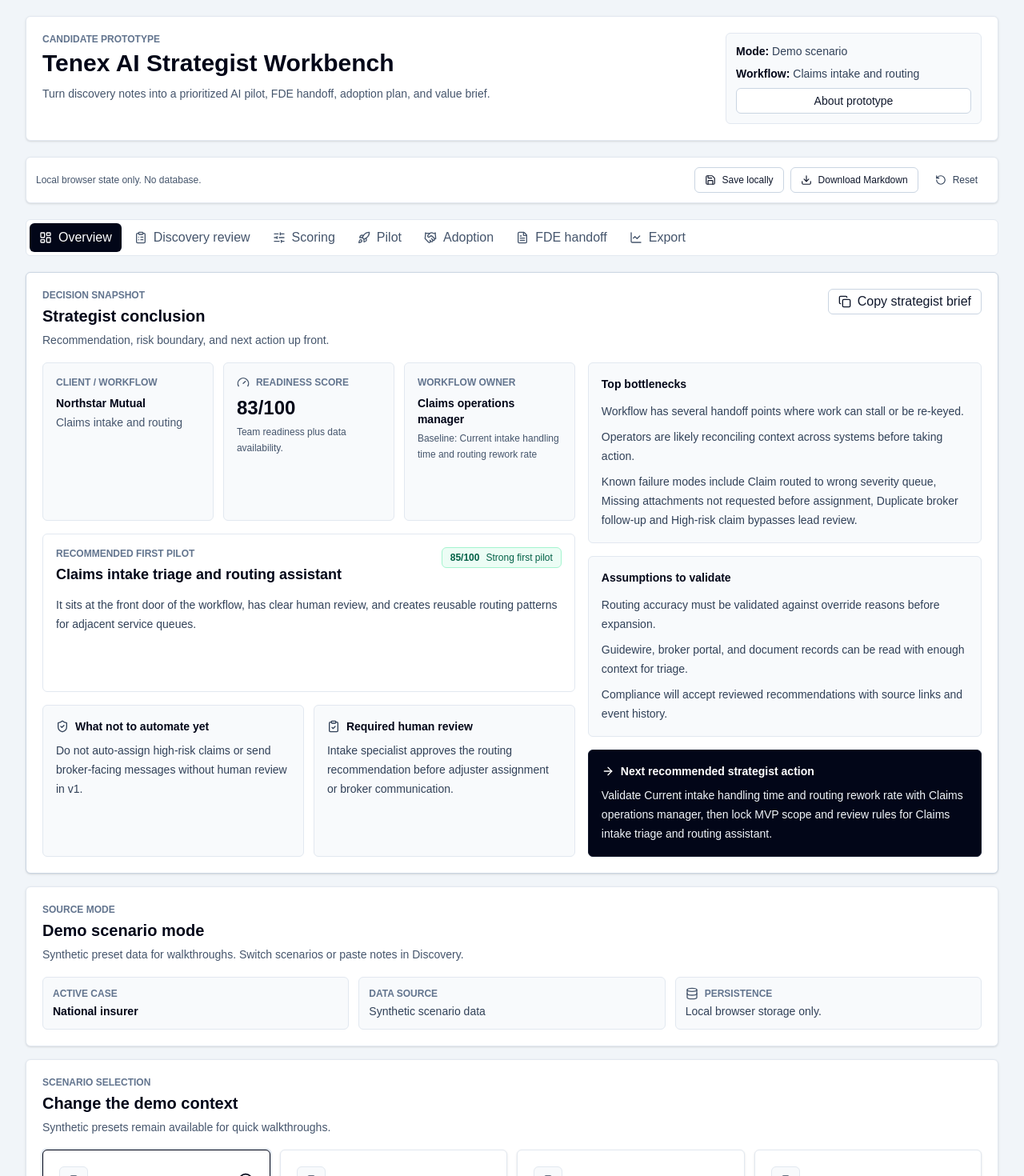
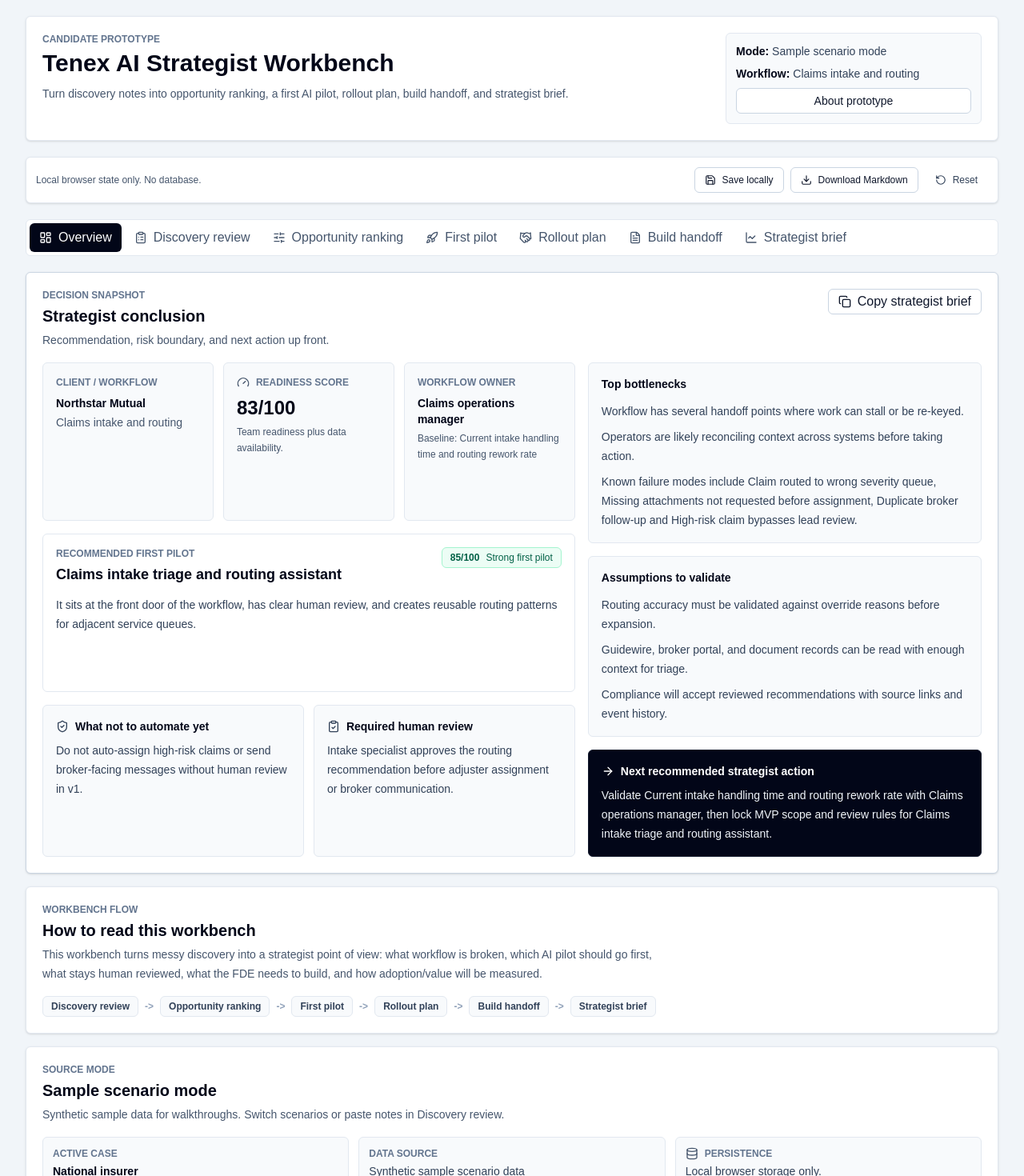
Before and after one commit to ariat123/tenex-ai-strategist-workbench, a Next.js app: page / in a window 1280 px wide. Shown: the top 1470 px of the page at 80% size. Built offline with nearby package versions, Linux system fonts and the light colour scheme; no server answers.

Commit message:
Clarify strategist workflow UX

```diff
--- a/app/api/synthesize-discovery/route.ts
+++ b/app/api/synthesize-discovery/route.ts
@@ -115,7 +115,7 @@ export async function POST(request: Request) {
   if (requiredAccessCode && suppliedAccessCode !== requiredAccessCode) {
     return errorResponse(
       "protected",
-      "AI synthesis is protected for this demo. Demo mode still works.",
+      "AI synthesis is protected for this demo. Sample scenarios still work.",
       403,
     );
   }
@@ -133,7 +133,7 @@ export async function POST(request: Request) {
   if (!apiKey) {
     return errorResponse(
       "missing_api_key",
-      "AI synthesis is not configured for this deployment. Demo mode still works.",
+      "AI synthesis is not configured for this deployment. Sample scenarios still work.",
       400,
     );
   }
--- a/app/layout.tsx
+++ b/app/layout.tsx
@@ -4,7 +4,7 @@ import "./globals.css";
 export const metadata: Metadata = {
   title: "Tenex AI Strategist Workbench",
   description:
-    "Candidate prototype for turning discovery notes into a first AI pilot, FDE handoff, adoption plan, and measurement brief.",
+    "Candidate prototype for turning discovery notes into opportunity ranking, a first AI pilot, rollout plan, build handoff, and strategist brief.",
 };
 
 export default function RootLayout({
--- a/components/adoption-plan.tsx
+++ b/components/adoption-plan.tsx
@@ -31,9 +31,9 @@ export function AdoptionPlan({
     <div className="grid gap-4">
       <Card>
         <SectionHeader
-          eyebrow="Change management"
-          title="Stakeholder map"
-          description={`The pilot needs ${discovery.workflowOwner} to own feedback, baseline movement, and the required review path.`}
+          eyebrow="Rollout plan"
+          title="Stakeholder and adoption path"
+          description={`Identify stakeholders, adoption risks, assumptions, and the 30/60/90 path to usage. The pilot needs ${discovery.workflowOwner} to own feedback, baseline movement, and the required review path.`}
         />
         <div className="mb-4 grid gap-3 md:grid-cols-3">
           <div className="rounded-md border border-slate-200 bg-slate-50 p-3">
@@ -92,7 +92,7 @@ export function AdoptionPlan({
       <Card>
         <SectionHeader
           title="Assumptions to validate"
-          description="Adoption planning should expose what is not proven yet."
+          description="Rollout and adoption planning should expose what is not proven yet."
         />
         <div className="grid gap-3 md:grid-cols-3">
           {assumptionsToValidate.slice(0, 6).map((assumption) => (
@@ -110,8 +110,8 @@ export function AdoptionPlan({
 
       <Card>
         <SectionHeader
-          title="Adoption risk register"
-          description="Adoption risk is implementation scope."
+          title="Rollout and adoption risk register"
+          description="Adoption risk is implementation scope because the workflow only matters if people use it."
         />
         <div className="overflow-x-auto">
           <table className="w-full min-w-[760px] text-left text-sm">
--- a/components/app-shell.tsx
+++ b/components/app-shell.tsx
@@ -56,11 +56,20 @@ import type {
 const sections: TabItem<SectionId>[] = [
   { id: "overview", label: "Overview", icon: LayoutDashboard },
   { id: "discovery", label: "Discovery review", icon: ClipboardList },
-  { id: "scoring", label: "Scoring", icon: SlidersHorizontal },
-  { id: "pilot", label: "Pilot", icon: Rocket },
-  { id: "adoption", label: "Adoption", icon: Handshake },
-  { id: "handoff", label: "FDE handoff", icon: FileText },
-  { id: "export", label: "Export", icon: LineChart },
+  { id: "scoring", label: "Opportunity ranking", icon: SlidersHorizontal },
+  { id: "pilot", label: "First pilot", icon: Rocket },
+  { id: "adoption", label: "Rollout plan", icon: Handshake },
+  { id: "handoff", label: "Build handoff", icon: FileText },
+  { id: "export", label: "Strategist brief", icon: LineChart },
+];
+
+const workbenchPath = [
+  "Discovery review",
+  "Opportunity ranking",
+  "First pilot",
+  "Rollout plan",
+  "Build handoff",
+  "Strategist brief",
 ];
 
 type SynthesisResponse =
@@ -120,6 +129,25 @@ export function AppShell() {
       ),
     [activeCase, scoredOpportunities, recommendedPilot],
   );
+  const modeLabel =
+    activeCase.mode === "ai-synthesis"
+      ? "AI synthesized case"
+      : activeCase.scenarioId === "custom"
+        ? "Template mode"
+        : "Sample scenario mode";
+  const sourceModeTitle = modeLabel;
+  const sourceModeDescription =
+    activeCase.mode === "ai-synthesis"
+      ? "This case was synthesized from pasted discovery notes and remains fully editable."
+      : activeCase.scenarioId === "custom"
+        ? "A template-driven starting point for replacing the defaults with your own workflow."
+        : "Synthetic sample data for walkthroughs. Switch scenarios or paste notes in Discovery review.";
+  const dataSourceLabel =
+    activeCase.mode === "ai-synthesis"
+      ? "Pasted discovery notes"
+      : activeCase.scenarioId === "custom"
+        ? "Template defaults"
+        : "Synthetic sample scenario data";
 
   useEffect(() => {
     const stored = loadWorkbenchState();
@@ -289,16 +317,14 @@ export function AppShell() {
                 Tenex AI Strategist Workbench
               </h1>
               <p className="mt-2 max-w-3xl text-sm leading-6 text-slate-600">
-                Turn discovery notes into a prioritized AI pilot, FDE handoff,
-                adoption plan, and value brief.
+                Turn discovery notes into opportunity ranking, a first AI pilot,
+                rollout plan, build handoff, and strategist brief.
               </p>
             </div>
             <div className="grid gap-2 rounded-md border border-slate-200 bg-slate-50 p-3 text-sm text-slate-700 sm:min-w-80">
               <div>
                 <span className="font-semibold text-slate-950">Mode: </span>
-                {activeCase.mode === "demo"
-                  ? "Demo scenario"
-                  : "AI synthesis"}
+                {modeLabel}
               </div>
               <div>
                 <span className="font-semibold text-slate-950">Workflow: </span>
@@ -335,17 +361,30 @@ export function AppShell() {
             />
             <Card>
               <SectionHeader
+                eyebrow="Workbench flow"
+                title="How to read this workbench"
+                description="This workbench turns messy discovery into a strategist point of view: what workflow is broken, which AI pilot should go first, what stays human reviewed, what the FDE needs to build, and how adoption/value will be measured."
+              />
+              <div className="flex flex-wrap gap-2">
+                {workbenchPath.map((step, index) => (
+                  <div key={step} className="flex items-center gap-2">
+                    <span className="rounded-md border border-slate-200 bg-slate-50 px-2.5 py-1 text-xs font-semibold text-slate-700">
+                      {step}
+                    </span>
+                    {index < workbenchPath.length - 1 ? (
+                      <span className="text-xs font-semibold text-slate-400">
+                        -&gt;
+                      </span>
+                    ) : null}
+                  </div>
+                ))}
+              </div>
+            </Card>
+            <Card>
+              <SectionHeader
                 eyebrow="Source mode"
-                title={
-                  activeCase.mode === "demo"
-                    ? "Demo scenario mode"
-                    : "AI synthesis mode"
-                }
-                description={
-                  activeCase.mode === "demo"
-                    ? "Synthetic preset data for walkthroughs. Switch scenarios or paste notes in Discovery."
-                    : "This case was synthesized from pasted notes and remains fully editable."
-                }
+                title={sourceModeTitle}
+                description={sourceModeDescription}
               />
               <div className="grid gap-3 md:grid-cols-3">
                 <div className="rounded-md border border-slate-200 bg-slate-50 p-3">
@@ -361,9 +400,7 @@ export function AppShell() {
                     Data source
                   </p>
                   <p className="mt-1 text-sm leading-5 text-slate-700">
-                    {activeCase.mode === "demo"
-                      ? "Synthetic scenario data"
-                      : "Pasted discovery notes"}
+                    {dataSourceLabel}
                   </p>
                 </div>
                 <div className="rounded-md border border-slate-200 bg-slate-50 p-3">
@@ -382,7 +419,7 @@ export function AppShell() {
             <Card>
               <SectionHeader
                 eyebrow="Scenario selection"
-                title="Change the demo context"
+                title="Change the sample context"
                 description="Synthetic presets remain available for quick walkthroughs."
               />
               <ScenarioSelector
@@ -430,7 +467,7 @@ export function AppShell() {
                 <SectionHeader
                   eyebrow="Full discovery context"
                   title="All structured discovery fields"
-                  description="These details feed the recommendation, handoff, adoption plan, and export brief."
+                  description="These details feed the recommendation, build handoff, rollout plan, and strategist brief."
                 />
                 <DiscoveryForm
                   discovery={activeCase.discovery}
@@ -494,7 +531,6 @@ export function AppShell() {
 
         {activeSection === "export" ? (
           <div className="grid gap-4">
-            <ValueMeasurementPlan metrics={activeCase.valueMetrics} />
             <StrategistBriefExport
               discovery={activeCase.discovery}
               opportunities={scoredOpportunities}
@@ -506,6 +542,7 @@ export function AppShell() {
               assumptionsToValidate={activeCase.assumptionsToValidate}
               workflowBottlenecks={activeCase.workflowBottlenecks}
             />
+            <ValueMeasurementPlan metrics={activeCase.valueMetrics} />
           </div>
         ) : null}
 
--- a/components/discovery-review.tsx
+++ b/components/discovery-review.tsx
@@ -62,7 +62,7 @@ export function DiscoveryReview({
       <SectionHeader
         eyebrow="Discovery review"
         title="Validate the strategist readout"
-        description="Correct the facts that affect the pilot recommendation before sharing the brief."
+        description="Paste notes, then validate the facts that drive the recommendation."
       />
 
       <div className="grid gap-5">
--- a/components/fde-handoff-brief.tsx
+++ b/components/fde-handoff-brief.tsx
@@ -150,9 +150,9 @@ export function FdeHandoffBrief({
   return (
     <Card>
       <SectionHeader
-        eyebrow="Implementation handoff"
-        title="FDE handoff brief"
-        description="Implementation brief for MVP scoping and build handoff."
+        eyebrow="Build handoff"
+        title="FDE build brief"
+        description="Turn the strategist readout into a build brief an FDE can act on."
         action={<CopyButton text={brief} label="Copy handoff" />}
       />
       <div className="grid gap-3 rounded-md border border-slate-200 bg-slate-50 p-4">
--- a/components/opportunity-scorecard.tsx
+++ b/components/opportunity-scorecard.tsx
@@ -29,9 +29,9 @@ export function OpportunityScorecard({
     <div className="grid gap-4">
       <Card>
         <SectionHeader
-          eyebrow="Scoring"
-          title="Weighted opportunity scorecard"
-          description="Deterministic local score. Every displayed dimension is 1-5; 5 is stronger for a first pilot."
+          eyebrow="Opportunity ranking"
+          title="Transparent pilot prioritization"
+          description="Compare possible AI pilots using transparent scoring, not black-box AI judgment. Every displayed dimension is 1-5; 5 is stronger for a first pilot."
         />
         <div className="grid gap-2 md:grid-cols-2 xl:grid-cols-4">
           {scoringModel.map((rule) => (
--- a/components/recommended-pilot.tsx
+++ b/components/recommended-pilot.tsx
@@ -28,9 +28,9 @@ export function RecommendedPilot({
     <div className="grid gap-4">
       <Card>
         <SectionHeader
-          eyebrow="Recommended first pilot"
+          eyebrow="First pilot"
           title={pilot.title}
-          description={pilot.description}
+          description={`Define the first bounded workflow intervention and what not to automate yet. ${pilot.description}`}
           action={<ScoreChip score={pilot.weightedScore} showBand />}
         />
         <div className="grid gap-4 lg:grid-cols-3">
--- a/components/strategist-brief-export.tsx
+++ b/components/strategist-brief-export.tsx
@@ -50,9 +50,9 @@ export function StrategistBriefExport({
   return (
     <Card>
       <SectionHeader
-        eyebrow="Export"
+        eyebrow="Strategist brief"
         title="Copyable strategist brief"
-        description="One brief for review, handoff, or follow-up."
+        description="One copyable artifact combining the recommendation, evidence, scoring, rollout, build handoff, and value plan."
         action={<CopyButton text={brief} label="Copy brief" />}
       />
       <textarea
--- a/components/synthesis-panel.tsx
+++ b/components/synthesis-panel.tsx
@@ -54,8 +54,8 @@ export function SynthesisPanel({
         <div className="mb-4 flex gap-2 rounded-md border border-amber-200 bg-amber-50 p-3 text-sm leading-6 text-amber-900">
           <AlertCircle className="mt-1 h-4 w-4 shrink-0" />
           <p>
-            AI synthesis is not configured for this deployment. Demo scenarios,
-            scoring, and export still work.
+            AI synthesis is not configured for this deployment. Sample scenarios,
+            opportunity ranking, and strategist brief export still work.
           </p>
         </div>
       ) : null}
@@ -71,7 +71,7 @@ export function SynthesisPanel({
           <div className="flex gap-2 text-sm leading-6 text-slate-600">
             <KeyRound className="mt-1 h-4 w-4 shrink-0 text-slate-500" />
             <p>
-              Demo scenarios work without a code. AI synthesis may require a
+              Sample scenarios work without a code. AI synthesis may require a
               demo code to protect API usage.
             </p>
           </div>
@@ -80,7 +80,7 @@ export function SynthesisPanel({
 
       {aiConfigured && !requiresAccessCode ? (
         <p className="mb-4 text-sm leading-6 text-slate-600">
-          Demo scenarios work without a code. AI synthesis may require a demo
+          Sample scenarios work without a code. AI synthesis may require a demo
           code to protect API usage.
         </p>
       ) : null}
@@ -97,7 +97,7 @@ export function SynthesisPanel({
         <p className="text-slate-600">
           {aiConfigured
             ? "Use synthetic scenarios for demos. Use AI synthesis when you have real discovery notes, then review the fields that drive the recommendation."
-            : "Use the synthetic scenarios to review the decision snapshot, scoring, FDE handoff, adoption plan, and export brief."}
+            : "Use the synthetic scenarios to review the decision snapshot, opportunity ranking, build handoff, rollout plan, and strategist brief."}
         </p>
         {model ? (
           <p className="text-xs font-medium text-slate-500">
--- a/components/value-measurement-plan.tsx
+++ b/components/value-measurement-plan.tsx
@@ -14,7 +14,7 @@ export function ValueMeasurementPlan({ metrics }: ValueMeasurementPlanProps) {
       <SectionHeader
         eyebrow="Measurement"
         title="Value measurement plan"
-        description="The pilot should capture value, adoption, quality, and operational movement from the start."
+        description="Track value, adoption, quality, and operational movement from the start."
       />
       <div className="overflow-x-auto">
         <table className="w-full min-w-[820px] text-left text-sm">
```
Also changed, not shown: 1 other file (tests, documents, lock files or other folders).
